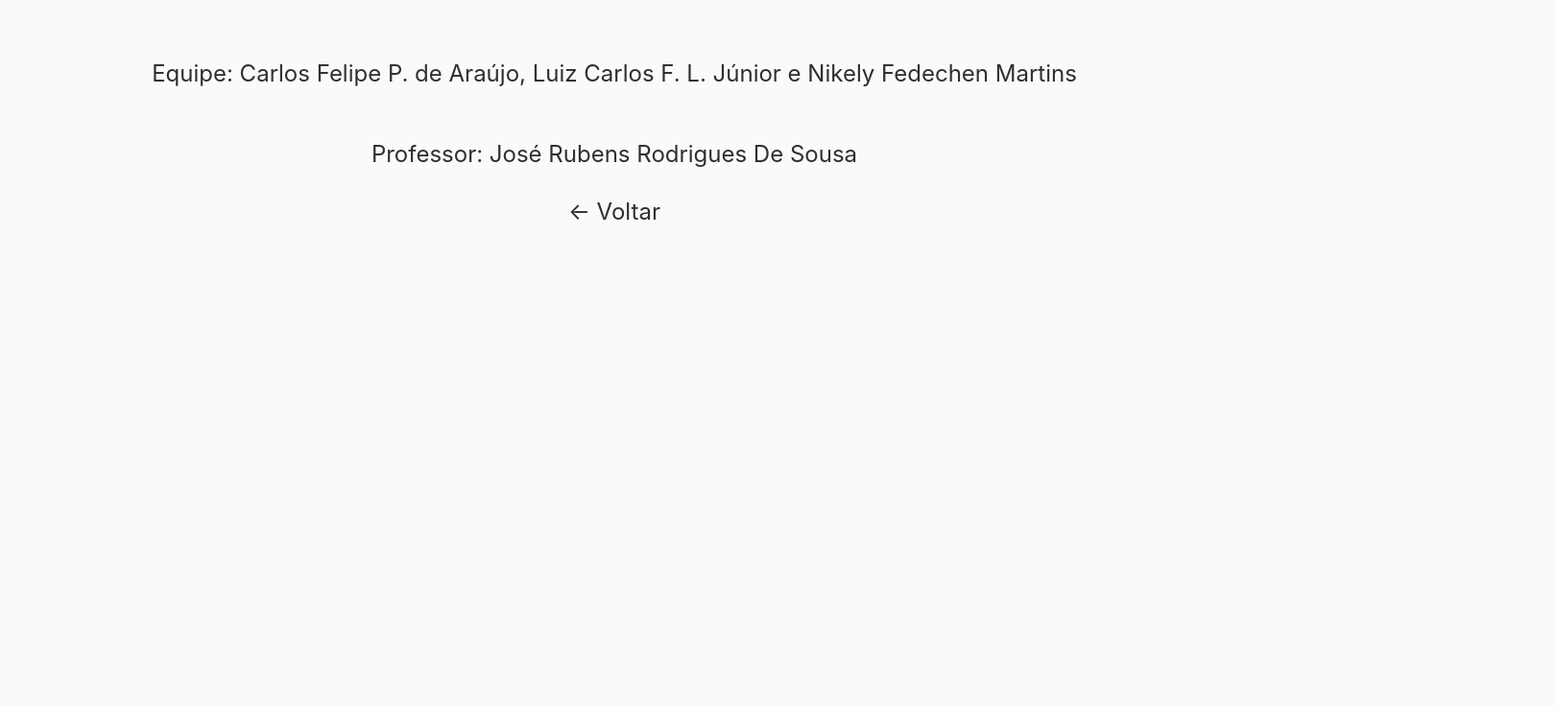
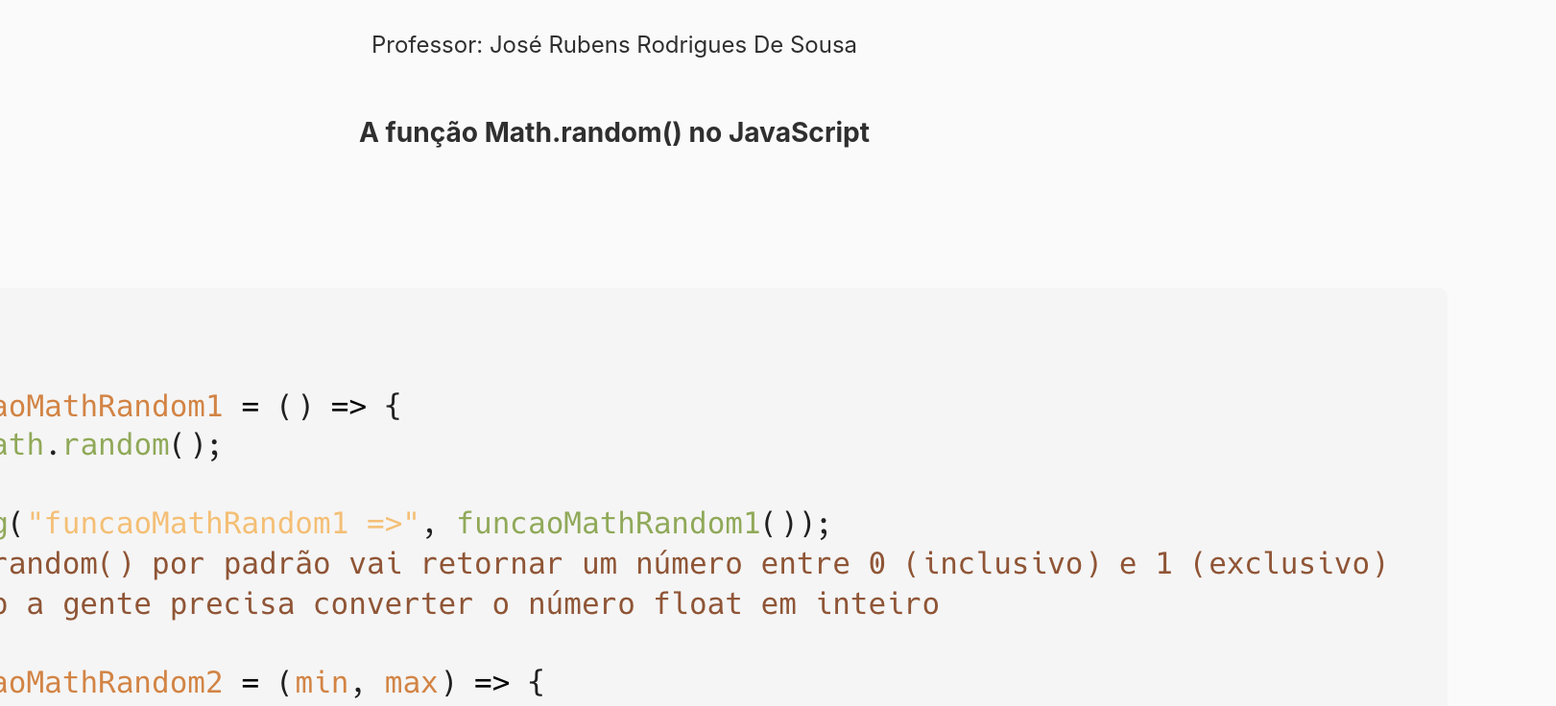
Before and after one commit to carlosxfelipe/megasena, a Next.js app: page /about in a window 1280 px wide. Shown: the part 366-1102 px from the top of the page at 96% size, 1621 px wide, since content can reach past the window. Before the commit the page ends 800 px from the top, so only its background shows below. Built offline with nearby package versions, Linux system fonts and the light colour scheme.

Commit message:
explicando funcao random

```diff
--- a/components/sharedstyles.tsx
+++ b/components/sharedstyles.tsx
@@ -6,9 +6,8 @@ const Container = styled.div`
   flex-flow: column nowrap;
   justify-content: center;
   align-items: center;
-  height: 100vh;
-  min-height: 100vh;
 `;
+
 const Main = styled.main`
   padding: 5rem 0;
   flex: 1;
@@ -19,7 +18,7 @@ const Main = styled.main`
 `;
 
 const Title = styled.h1`
-  margin: 0 0 .3em 0;
+  margin: 0 0 0.3em 0;
   line-height: 1.15;
   font-size: 4rem;
   font-weight: 800;
@@ -39,7 +38,7 @@ const Title = styled.h1`
   }
 `;
 
-const Description = styled.p`
+const Description = styled.div`
   display: flex;
   flex-direction: column;
   text-align: center;
--- a/pages/about.tsx
+++ b/pages/about.tsx
@@ -5,6 +5,9 @@ import {
   Title,
   Description,
 } from "../components/sharedstyles";
+
+import Image from "next/image";
+import Carbon from "../public/carbon.png";
 
 export default function About() {
   return (
@@ -18,6 +21,8 @@ export default function About() {
             Nikely Fedechen Martins
           </p>
           <p>Professor: José Rubens Rodrigues De Sousa</p>
+          <h3>A função Math.random() no JavaScript</h3>
+          <Image src={Carbon} alt="explicando o algoritmo de random" />
           <Link href="/">
             <a>&larr; Voltar</a>
           </Link>
```
Also changed, not shown: public/carbon.png (added).
